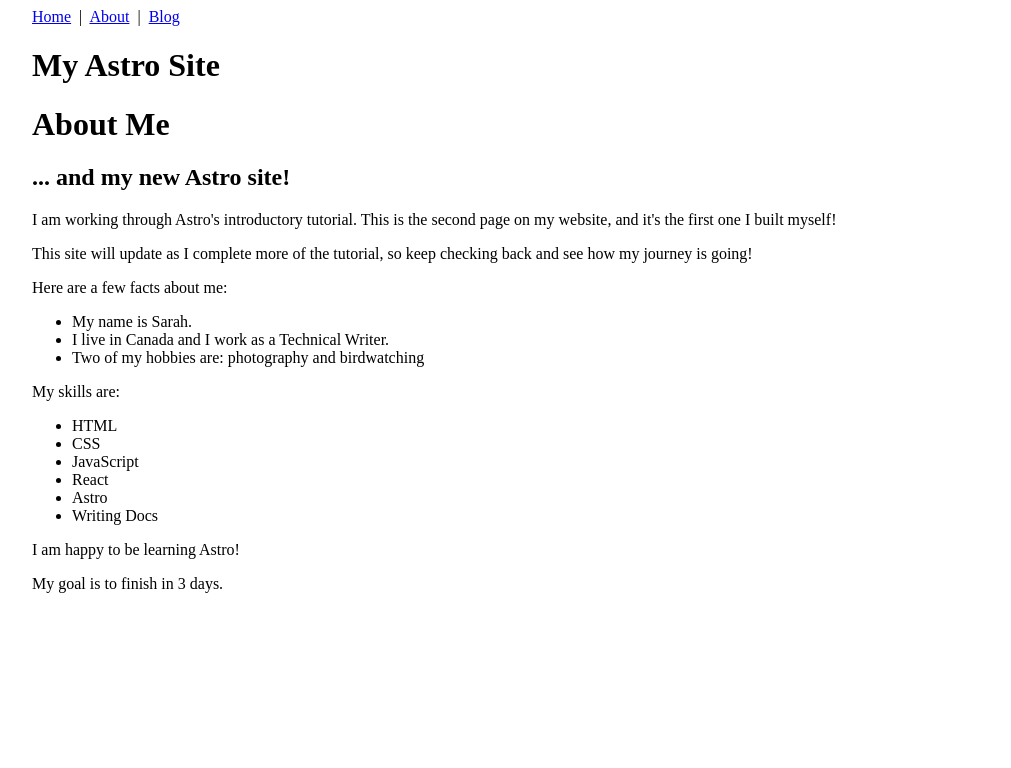
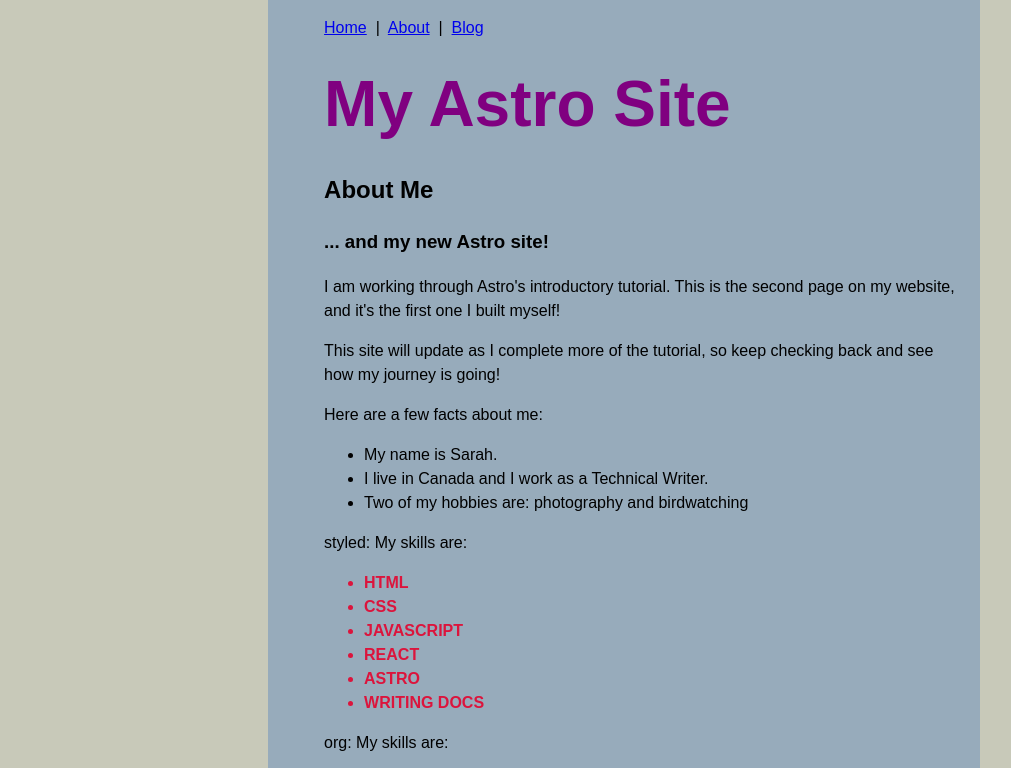
Before and after one commit to gregptm/astro-tutorial, an Astro site: page /about in a window 1280 px wide. Shown: the top 768 px of the page, without its empty margins (16-1027 px from the left). Built offline with nearby package versions, Linux system fonts and the light colour scheme; Astro itself is replaced by a stand-in of ours.

Commit message:
lots of styling experiments global and local

```diff
--- a/src/pages/about.astro
+++ b/src/pages/about.astro
@@ -1,4 +1,8 @@
 ---
+
+// pull in global styles
+import '../styles/global.css';
+
 const pageTitle = "About Me";
 
 const identity = {
@@ -13,6 +17,14 @@ const skills = ["HTML", "CSS", "JavaScript", "React", "Astro", "Writing Docs"];
 const happy = true;
 const finished = false;
 const goal = 3;
+
+
+/* primary steyle needs these variables set */
+const skillColor = "crimson";
+
+// secondary style needs theses varables se
+const fontWeight = "bold";
+const textCase = "uppercase";
 ---
 
 
@@ -25,7 +37,47 @@ const goal = 3;
 		<meta name="viewport" content="width=device-width" />
 		<meta name="generator" content={Astro.generator} />
 		<title>{pageTitle}</title>
-	</head>
+
+
+
+    <!-- primary style -->
+    <style define:vars={{skillColor}}>
+
+        /* overrides gobal for the body itself that is dd shifted to the right */
+        body {
+            background-color: rgb(151, 171, 187);
+        }
+
+
+        h1 {
+                color: purple;
+                font-size: 4rem;
+            }
+
+        .skill {
+                color: green;
+                color: var(--skillColor);
+                font-weight: bold;
+            }
+    </style>
+
+
+    <!-- secondary style -->
+    <style define:vars={{skillColor, fontWeight, textCase}}>
+        h1 {
+            color: purple;
+            font-size: 4rem;
+        }
+        .skill {
+            color: var(--skillColor);
+            font-weight: var(--fontWeight);
+            text-transform: var(--textCase);
+        }
+    </style>
+
+
+
+    </head>
     <body>
         <dd>
             <a href="/">Home</a> &nbsp;|&nbsp;
@@ -33,8 +85,8 @@ const goal = 3;
             <a href="/blog/">Blog</a>
 
             <h1>My Astro Site</h1>
-            <h1>{pageTitle}</h1>
-            <h2>... and my new Astro site!</h2>
+            <h2>{pageTitle}</h2>
+            <h3>... and my new Astro site!</h3>
 
             <p>I am working through Astro's introductory tutorial. This is the second page on my website, and it's the first one I built myself!</p>
 
@@ -48,7 +100,13 @@ const goal = 3;
                 <li>Two of my hobbies are: {identity.hobbies[0]} and {identity.hobbies[1]}</li>
             }
             </ul>
-            <p>My skills are:</p>
+
+            <p>styled: My skills are:</p>
+            <ul>
+            {skills.map((skill) => <li class="skill">{skill}</li>)}
+            </ul>
+
+            <p>org: My skills are:</p>
             <ul>
             {skills.map((skill) => <li>{skill}</li>)}
             </ul>
--- a/src/pages/index.astro
+++ b/src/pages/index.astro
@@ -9,6 +9,11 @@
 		<meta name="viewport" content="width=device-width" />
 		<meta name="generator" content={Astro.generator} />
 		<title>Gtreg's Astro Site</title>
+
+	<style>
+		  background-color: rgb(28, 107, 175);
+	</style>
+
 	</head>
 	<body>
 		<dd>
--- /dev/null
+++ b/src/styles/global.css
@@ -0,0 +1,23 @@
+html {
+  background-color: #f1f5f9;
+  background-color: rgb(200, 201, 185);
+
+  font-family: sans-serif;
+}
+
+body {
+  margin: 0 auto;
+  width: 100%;
+  max-width: 80ch;
+  padding: 1rem;
+  line-height: 1.5;
+}
+
+* {
+  box-sizing: border-box;
+}
+
+h1 {
+  margin: 1rem 0;
+  font-size: 2.5rem;
+}
```
